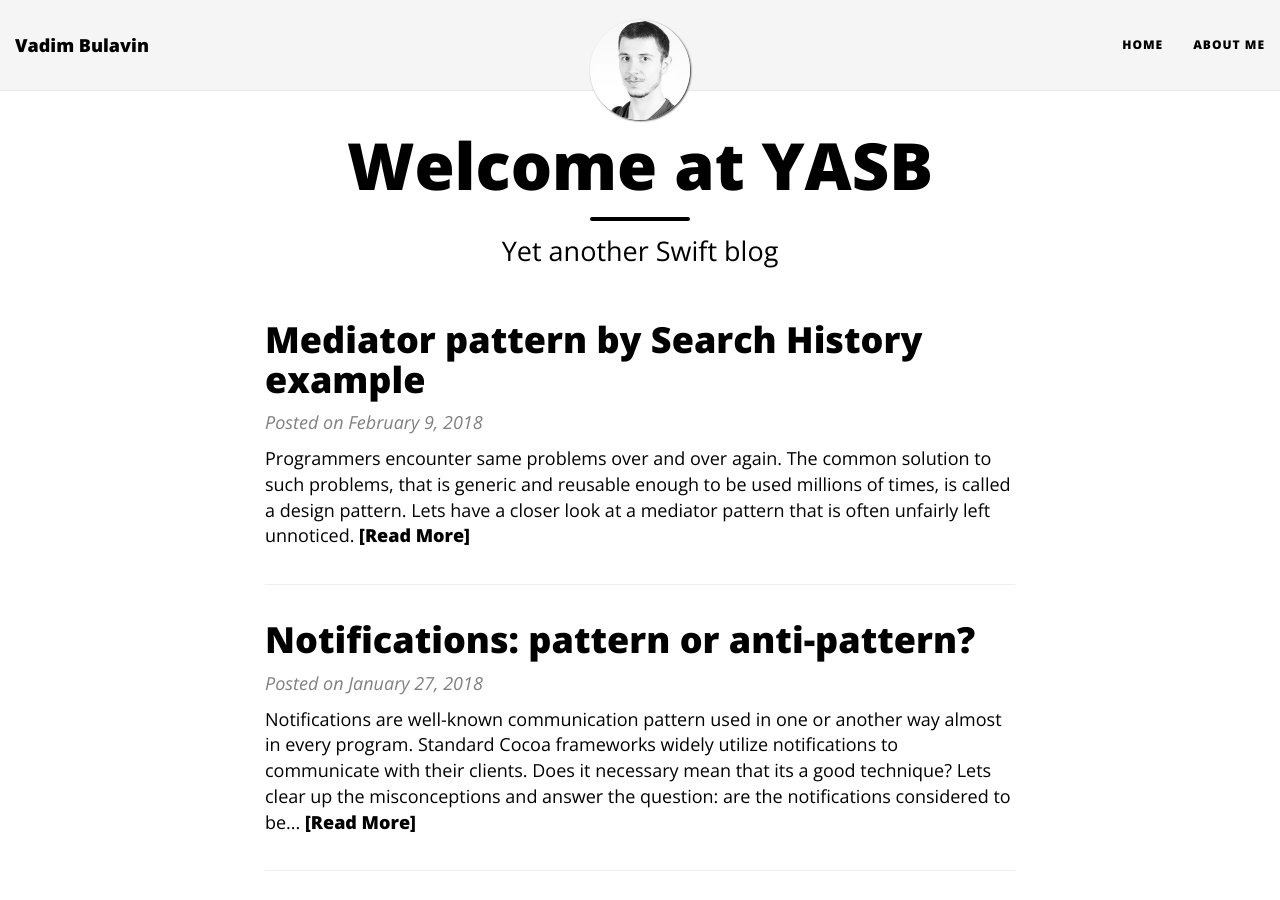
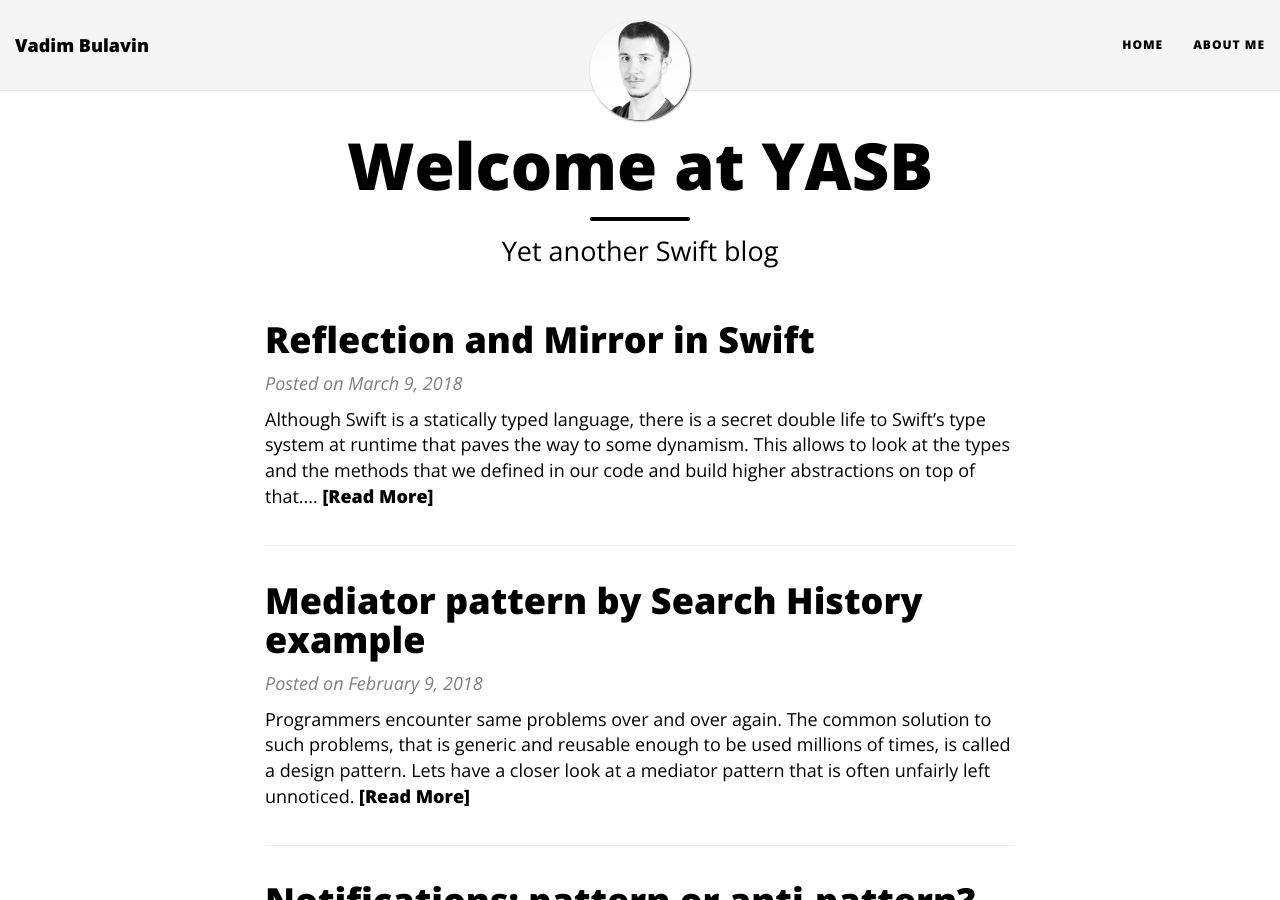
Before and after one commit to BergQuester/v8tr.github.io, a Jekyll site: the page built from index.html, in a window 1280 px wide and 900 px high. Built offline with Jekyll 4.4.1, drawn with Linux system fonts in a browser that asks for light colours; nearby versions of some CDN libraries; the list of posts is cut into pages by our own code.

Commit message:
Add article about reflection

```diff
--- a/_drafts/2018-02-19-reflection-use-cases.md
+++ b/_posts/2018-03-09-reflection-use-cases.md
@@ -1,11 +1,10 @@
-Topics
+---
+layout: post
+title: Reflection and Mirror in Swift
+permalink: /2018-03-09-reflection-and-mirror-in-swift/
+---
 
-1. Introduction
-2. What is Reflection
-3. Usage cases
-4. Conclusion
-
-Although Swift is a statically typed language, there is a secret double life to Swift’s type system at runtime that paves the way to some dynamism. This allows to look at the types and the methods that we defined in our code and build higher abstractions on top of that. This technique is called Reflection. In this article we will have a look at Reflection and Mirror type as well as discuss several practical usage cases.
+Although Swift is a statically typed language, there is a secret double life to Swift’s type system at runtime that paves the way to some dynamism. This allows to look at the types and the methods that we defined in our code and build higher abstractions on top of that. This technique is called Reflection. In this article we will have a look at Reflection and `Mirror` type as well as discuss several practical usage cases.
 
 # Reflection and Mirror
 
@@ -15,7 +14,7 @@ Reflection is [defined][reflection-def] as the ability of a computer program to
 
 Swift's Reflection is limited, providing read-only access to a subset of type metadata. Such metadata is encapsulated in `Mirror` instances. Under the hood, there is `Mirror` implementation for each Swift metadata type: `Tuple`, `Struct`, `Enum`, `Class`, `Metatype`, [Opaque][opaque-type-def], all derived from `ReflectionMirrorImpl` abstract class.
 
-These classes are capable of reading arbitrary fields of corresponding metadata types. Parent-child hierarchies are crawled by means of Objective-C runtime. The latter has **platform limitations**, because requires '[unbridged][toll-free-bridging-def]' interoperation with Objective-C, which is supported only by Apple platforms. This means, the use of `Mirror` on other platforms will crash your app.
+These classes are capable of reading arbitrary fields of corresponding metadata types. Parent-child hierarchies are crawled by means of Objective-C runtime. The latter has **platform limitations**, because requires [unbridged][toll-free-bridging-def] interoperation with Objective-C, which is supported only by Apple platforms. This means, the use of `Mirror` on other platforms will crash your app.
 
 ## JSON parsing
 
@@ -59,7 +58,7 @@ extension JSONSerializable {
 
 {% endhighlight %}
 
-Basically, that's all we need to serialize primitive types and ones composed from them. The following example demonstrates this idea:
+Now adding JSON serialization is as simple as conforming to `JSONSerializable`. Let's see it in action:
 
 {% highlight swift linenos %}
 
@@ -264,7 +263,7 @@ Source code for this example can be found [here][automatic-hashable-equatable-gi
 
 ## Wrapping up
 
-Reflection provides great opportunity to combine it's dynamic features together with Swift static type system. Besides the 3 use cases demonstrated in this article,
+Reflection provides great opportunity to combine it's dynamic features together with Swift static type system. Despite being rather limited, it can bring high value to your production code by reducing boilerplate you write. Besides the above examples of so-called dynamic Reflection, you might want to observe static code generators like [Sourcery][sourcery-repo] and [SwiftGen][swiftgen-repo] which might be another good solution to some of these problems.
 
 
 [reflection-def]: https://en.wikipedia.org/wiki/Reflection_(computer_programming)
```
Also changed, not shown: other parts of _posts/2018-03-09-reflection-use-cases.md (+2 -0 lines).
